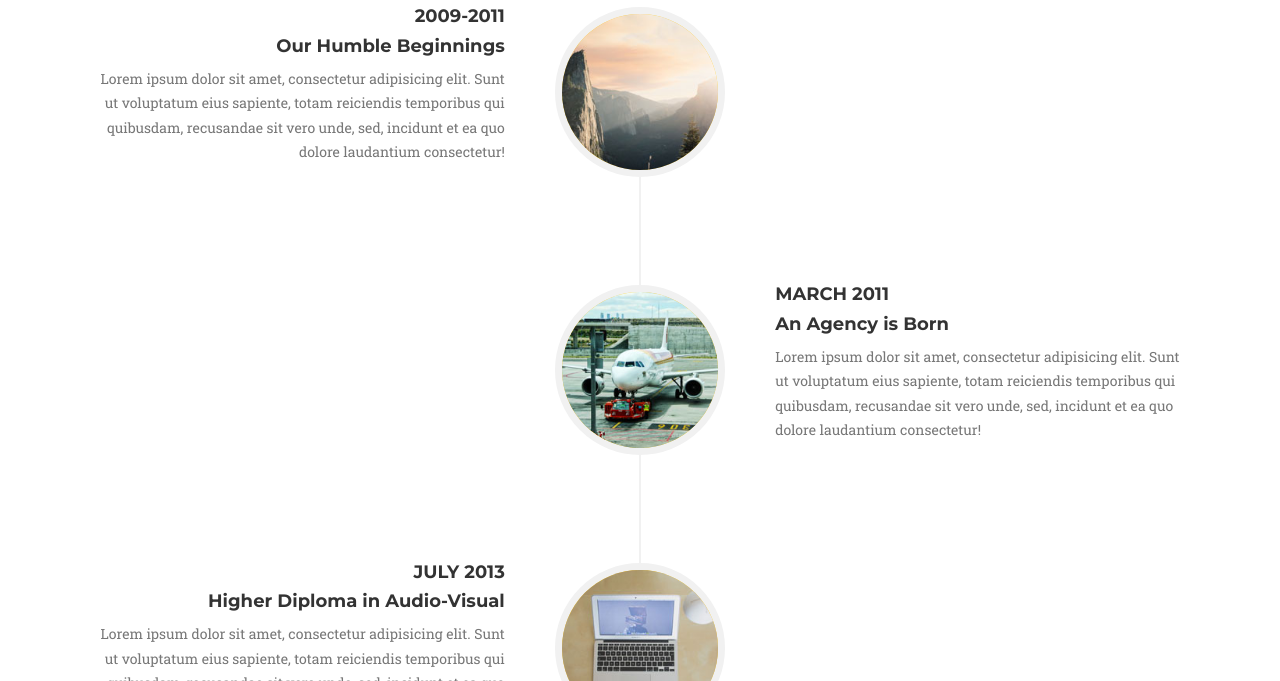
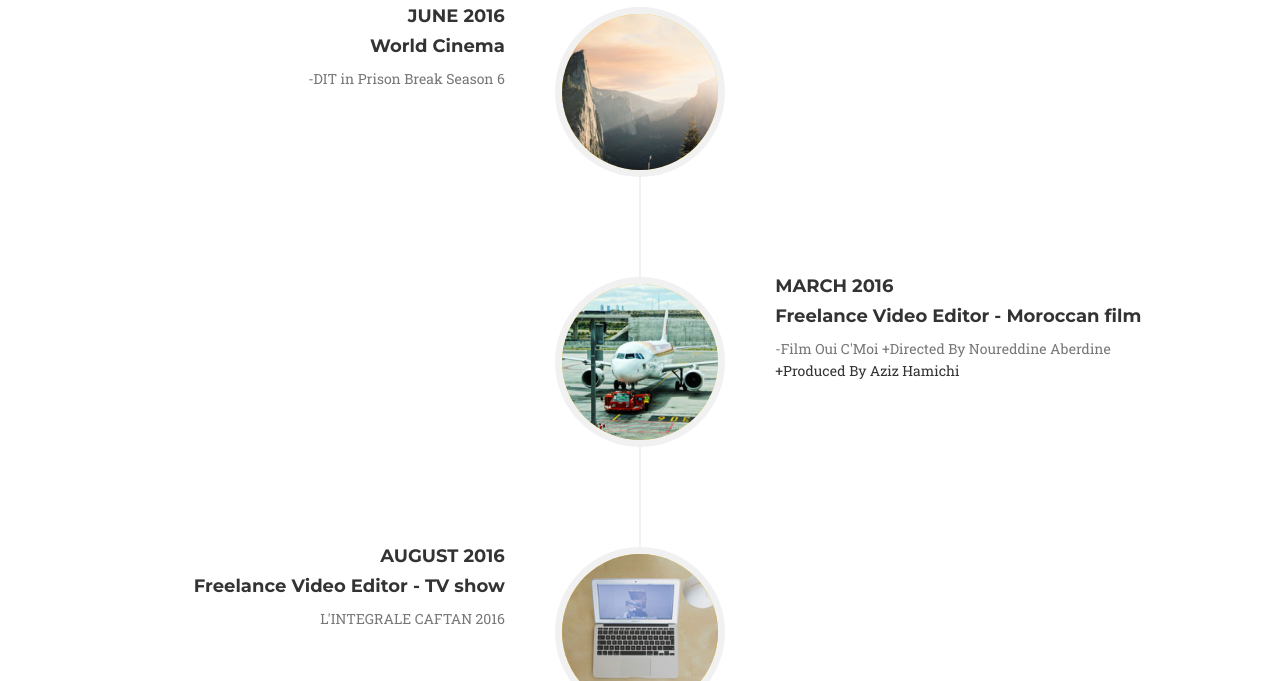
Before and after one commit to Redghost2016/Zakariasiraj, a website: page index.html in a window 1280 px wide. Shown: the part 2999-3680 px from the top of the page. Drawn offline with nearby package versions, Linux system fonts and the light colour scheme; a web font is replaced by a local one.

Commit message:
Experience

```diff
--- a/index.html
+++ b/index.html
@@ -243,11 +243,11 @@
                             </div>
                             <div class="timeline-panel">
                                 <div class="timeline-heading">
-                                    <h4>2009-2011</h4>
-                                    <h4 class="subheading">Our Humble Beginnings</h4>
+                                    <h4>June 2016</h4>
+                                    <h4 class="subheading">World Cinema</h4>
                                 </div>
                                 <div class="timeline-body">
-                                    <p class="text-muted">Lorem ipsum dolor sit amet, consectetur adipisicing elit. Sunt ut voluptatum eius sapiente, totam reiciendis temporibus qui quibusdam, recusandae sit vero unde, sed, incidunt et ea quo dolore laudantium consectetur!</p>
+                                    <p class="text-muted">-DIT in Prison Break Season 6</p>
                                 </div>
                             </div>
                         </li>
@@ -257,11 +257,14 @@
                             </div>
                             <div class="timeline-panel">
                                 <div class="timeline-heading">
-                                    <h4>March 2011</h4>
-                                    <h4 class="subheading">An Agency is Born</h4>
+                                    <h4>March 2016</h4>
+                                    <h4 class="subheading">Freelance Video Editor - Moroccan film</h4>
                                 </div>
                                 <div class="timeline-body">
-                                    <p class="text-muted">Lorem ipsum dolor sit amet, consectetur adipisicing elit. Sunt ut voluptatum eius sapiente, totam reiciendis temporibus qui quibusdam, recusandae sit vero unde, sed, incidunt et ea quo dolore laudantium consectetur!</p>
+                                    <p class="text-muted">-Film Oui C'Moi
+
+ +Directed By Noureddine Aberdine</p>
+ +Produced By Aziz Hamichi</p>
                                 </div>
                             </div>
                         </li>
@@ -271,11 +274,11 @@
                             </div>
                             <div class="timeline-panel">
                                 <div class="timeline-heading">
-                                    <h4>July 2013</h4>
-                                    <h4 class="subheading">Higher Diploma in Audio-Visual</h4>
+                                    <h4>August 2016</h4>
+                                    <h4 class="subheading">Freelance Video Editor - TV show</h4>
                                 </div>
                                 <div class="timeline-body">
-                                    <p class="text-muted">Lorem ipsum dolor sit amet, consectetur adipisicing elit. Sunt ut voluptatum eius sapiente, totam reiciendis temporibus qui quibusdam, recusandae sit vero unde, sed, incidunt et ea quo dolore laudantium consectetur!</p>
+                                    <p class="text-muted">L'INTEGRALE CAFTAN 2016</p>
                                 </div>
                             </div>
                         </li>
@@ -285,11 +288,14 @@
                             </div>
                             <div class="timeline-panel">
                                 <div class="timeline-heading">
-                                    <h4>July 2014</h4>
+                                    <h4>January 2014 - Present</h4>
                                     <h4 class="subheading">Freelance Video Editor - Corporate Film</h4>
                                 </div>
                                 <div class="timeline-body">
-                                    <p class="text-muted">-Film BMCE AFRICAN ENTREPREURSHIP AWARD 2016</p>
+                                    <p class="text-muted">
+                                      -Film BMCE AFRICAN ENTREPREURSHIP AWARD 2016</p>-Film BMCE AFRICAN ENTREPREURSHIP AWARD 2015</p>
+                                      -Film SALON DU CHEVAL 2015</p>
+
 -Film MAGHREB OXYGENE</p>
 -Film AAA ( THE ADAPTATION OF AFRICAN AGRICULTURE )</p>
 -Film JACOBS ENGINEERING SA</p>
@@ -297,7 +303,6 @@
 -Film Groupe SMEIA</p>
 -Film FONDATION TANGER MED</p>
 -Film RENAULT (WTCC)</p>
--Film BMCE AFRICAN ENTREPREURSHIP AWARD 2015</p>
 -Film SALON DU CHEVAL 2015</p>
 -Film OCP</p>
 -Film AMDL</p>
@@ -317,11 +322,11 @@
                               </div>
                               <div class="timeline-panel">
                                   <div class="timeline-heading">
-                                      <h4>December 2012</h4>
-                                      <h4 class="subheading">Transition to Full Service</h4>
+                                      <h4>July 2014</h4>
+                                      <h4 class="subheading">Higher Diploma in Audio-Visual</h4>
                                   </div>
                                   <div class="timeline-body">
-                                      <p class="text-muted">Lorem ipsum dolor sit amet, consectetur adipisicing elit. Sunt ut voluptatum eius sapiente, totam reiciendis temporibus qui quibusdam, recusandae sit vero unde, sed, incidunt et ea quo dolore laudantium consectetur!</p>
+                                      <p class="text-muted"></p>
                                   </div>
                                 </div>
                         </li>
```
